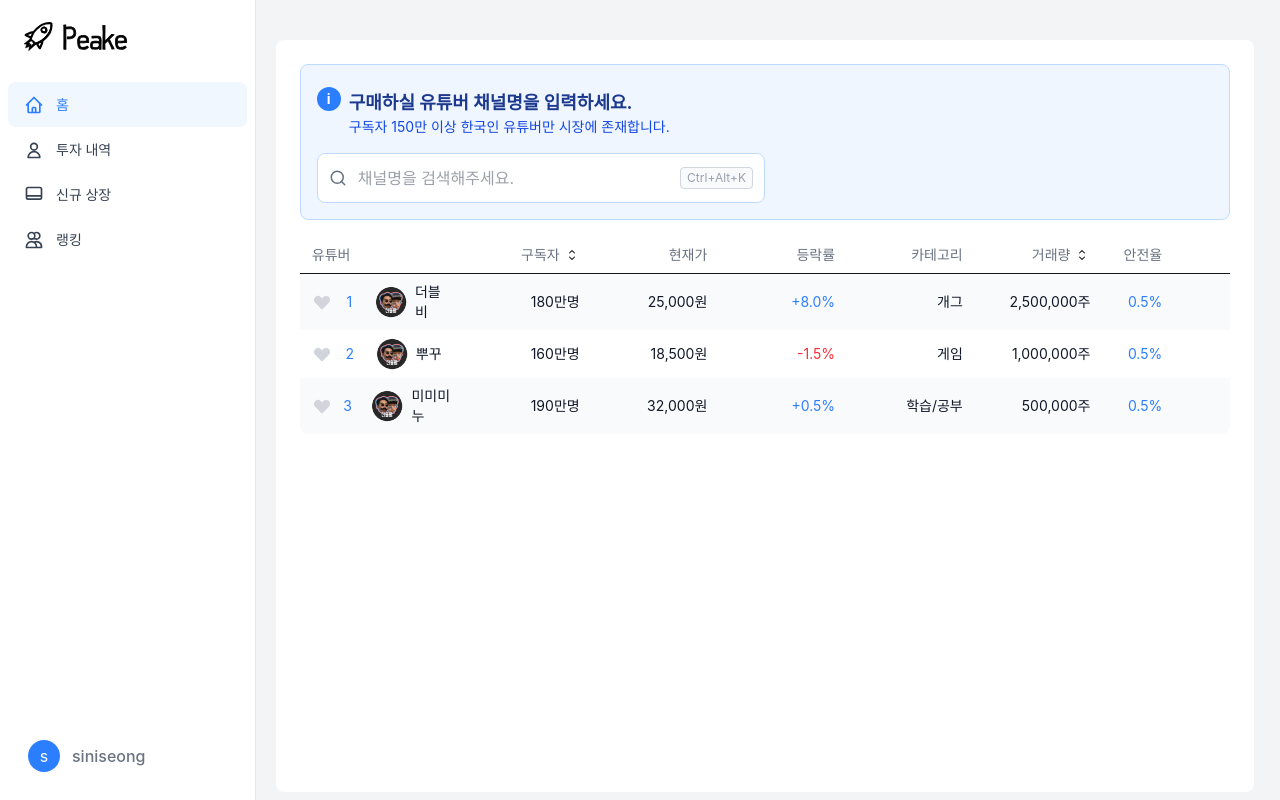
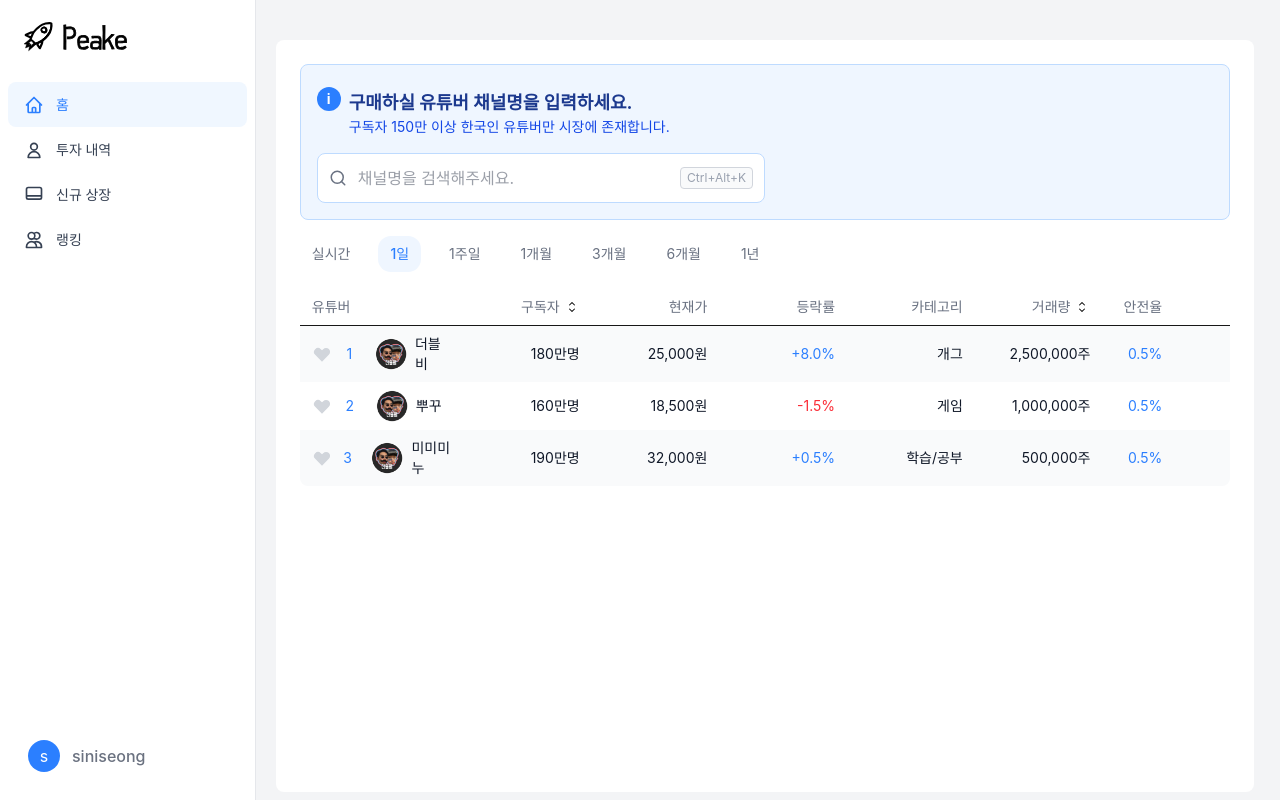
Before and after one commit to moosteam/Peake-Client, a Next.js app: page / in a window 1280 px wide. Built offline with nearby package versions, Linux system fonts and the light colour scheme; a web font is replaced by a local one.

Commit message:
feat :: 기간별로 설정

```diff
--- a/app/Stock/Stock.tsx
+++ b/app/Stock/Stock.tsx
@@ -17,6 +17,7 @@ type Subscriber = {
 };
 
 export default function Stock() {
+  const [selectedPeriod, setSelectedPeriod] = useState('1일');
   const [sortField, setSortField] = useState("");
   const [sortOrderSubscribers, setSortOrderSubscribers] = useState('desc');
   const [sortOrderVolume, setSortOrderVolume] = useState('asc');
@@ -26,6 +27,7 @@ export default function Stock() {
     { name: '미미미누', count: 190, price: 32000, category: '학습/공부', volume: '500,000주', rate: '+0.5%', liked: false },
   ]);
 
+  const periods = ['실시간', '1일', '1주일', '1개월', '3개월', '6개월', '1년'];
 
   function toggleFavorite(index: number) {
     const newSubscribers = [...subscribers];
@@ -64,7 +66,23 @@ export default function Stock() {
   }
 
   return (
-    <div className="mt-4 overflow-x-auto">
+    <div className="mt-4">
+      <div className="flex gap-4 mb-4 relative mt-3">
+        {periods.map((period) => (
+          <button
+            key={period}
+            className={`text-sm relative px-3 py-2 rounded-[13px] cursor-pointer ${
+              selectedPeriod === period
+                ? 'text-blue-500 font-medium bg-blue-50'
+                : 'text-gray-500 bg-white'
+            }`}
+            onClick={() => setSelectedPeriod(period)}
+          >
+            {period}
+          </button>
+        ))}
+      </div>
+      <div className="overflow-x-auto">
         <table className="w-full border-collapse table-fixed rounded-lg overflow-hidden">
           <thead>
             <tr className="border-b">
@@ -183,5 +201,6 @@ export default function Stock() {
           </tbody>
         </table>
       </div>
+    </div>
   );
 }
```
Lines whose indentation alone changed are shown as unchanged.
